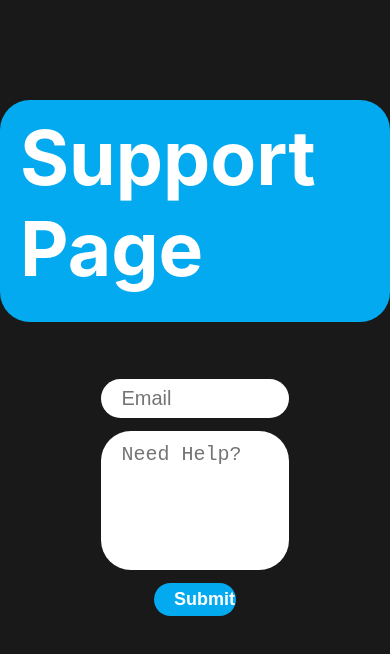
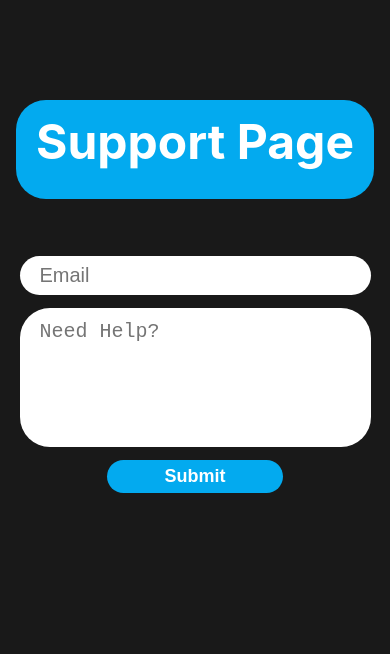
Before and after one commit to macuyler/pandemonium-site, a React (Create React App) app: page /support in a window 390 px wide. Shown: the top 654 px of the page. Built offline with nearby package versions, Linux system fonts and the light colour scheme; no server answers.

Commit message:
Add mobile styles on support

```diff
--- a/src/components/pages/Support/index.js
+++ b/src/components/pages/Support/index.js
@@ -11,7 +11,7 @@ const SupportPage = ({ classes }) => {
 
   const handleSubmit = (e) => {
     e.preventDefault();
-    if (email.length===0 && content.length===0){
+    if (email.length===0 || content.length===0){
       setStatus('Error: Invalid Input!');
     }
     else{
--- a/src/components/pages/Support/styles.js
+++ b/src/components/pages/Support/styles.js
@@ -73,6 +73,30 @@ success: {
     fontWeight: 'bold',
     marginTop: '30px',
 },
+'@media only screen and (max-width: 540px)': {
+    h1: {
+        fontSize: '3rem',
+    },
+    form: {
+        fontSize: '3rem',
+        width: '90%',
+        '& input': {
+            width: '100%',
+        },
+        '& textarea': {
+            width: '100%',
+        },
+        '& button': {
+            minWidth: '150px',
+            width: '50%',
+        },
+    }
+  },
+ '@media only screen and (max-width: 200px)': {
+    h1: {
+        fontSize: '1.5rem',
+    },
+ }
 };
 
 export default SupportStyles;
```
